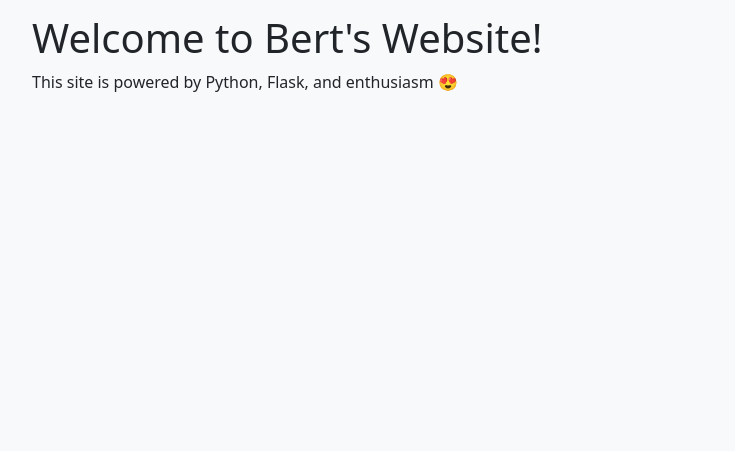
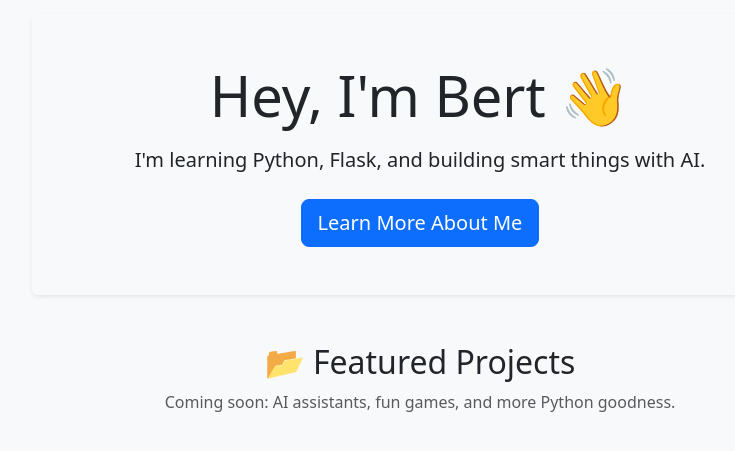
Before and after one commit to bertechols/Berts-Flask-Website, a Flask app: page / in a window 1280 px wide. Shown: the part 56-507 px from the top of the page, without its empty margins (220-955 px from the left). Run offline with Flask 3, Linux system fonts and the light colour scheme.

Commit message:
Update home.html

```diff
--- a/templates/home.html
+++ b/templates/home.html
@@ -3,6 +3,15 @@
 {% block title %}Home - Bert's Site{% endblock %}
 
 {% block content %}
-    <h1>Welcome to Bert's Website!</h1>
-    <p>This site is powered by Python, Flask, and enthusiasm 😍</p>
+    <div class="text-center py-5 bg-light rounded shadow-sm">
+        <h1 class="display-4 mb-3">Hey, I'm Bert 👋</h1>
+        <p class="lead mb-4">I'm learning Python, Flask, and building smart things with AI.</p>
+        <a href="/about" class="btn btn-primary btn-lg">Learn More About Me</a>
+    </div>
+
+    <div class="mt-5 text-center">
+        <h2>📂 Featured Projects</h2>
+        <p class="text-muted">Coming soon: AI assistants, fun games, and more Python goodness.</p>
+        <!-- You can add cards here later! -->
+    </div>
 {% endblock %}
```
